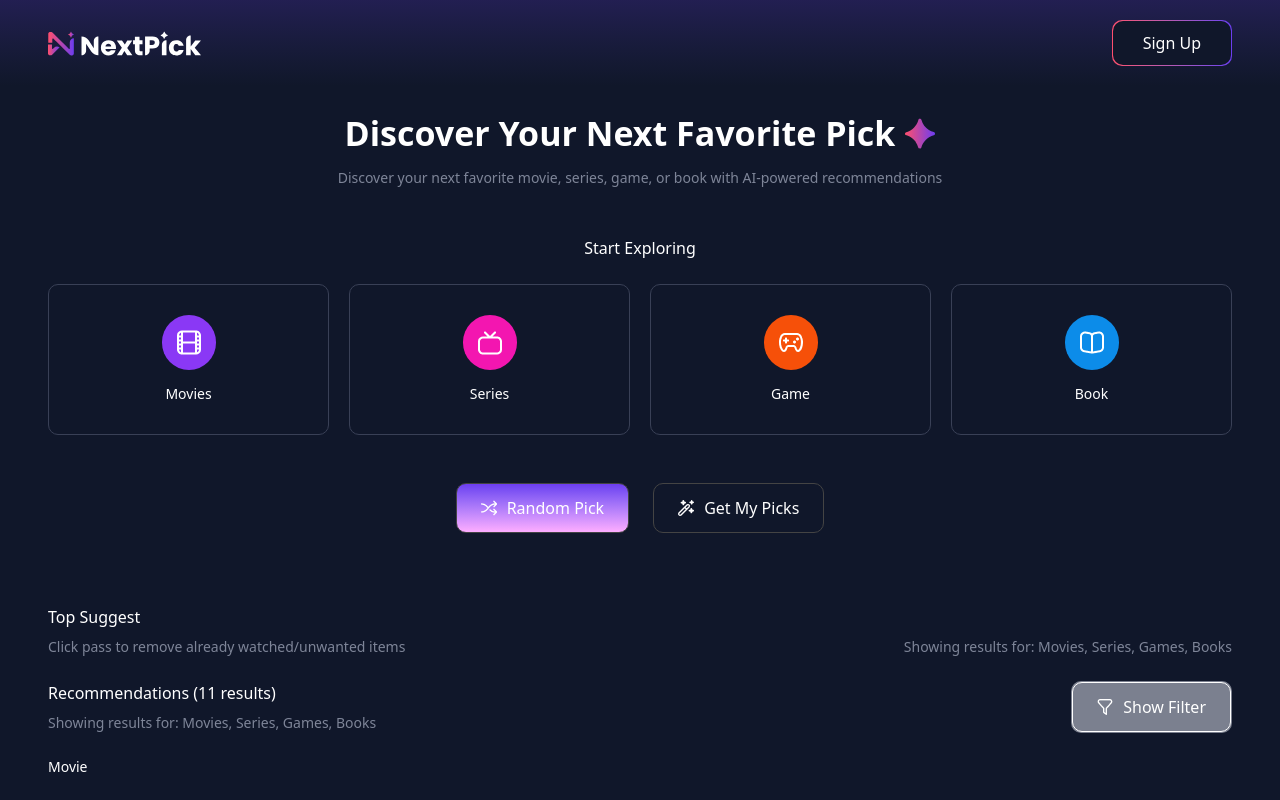
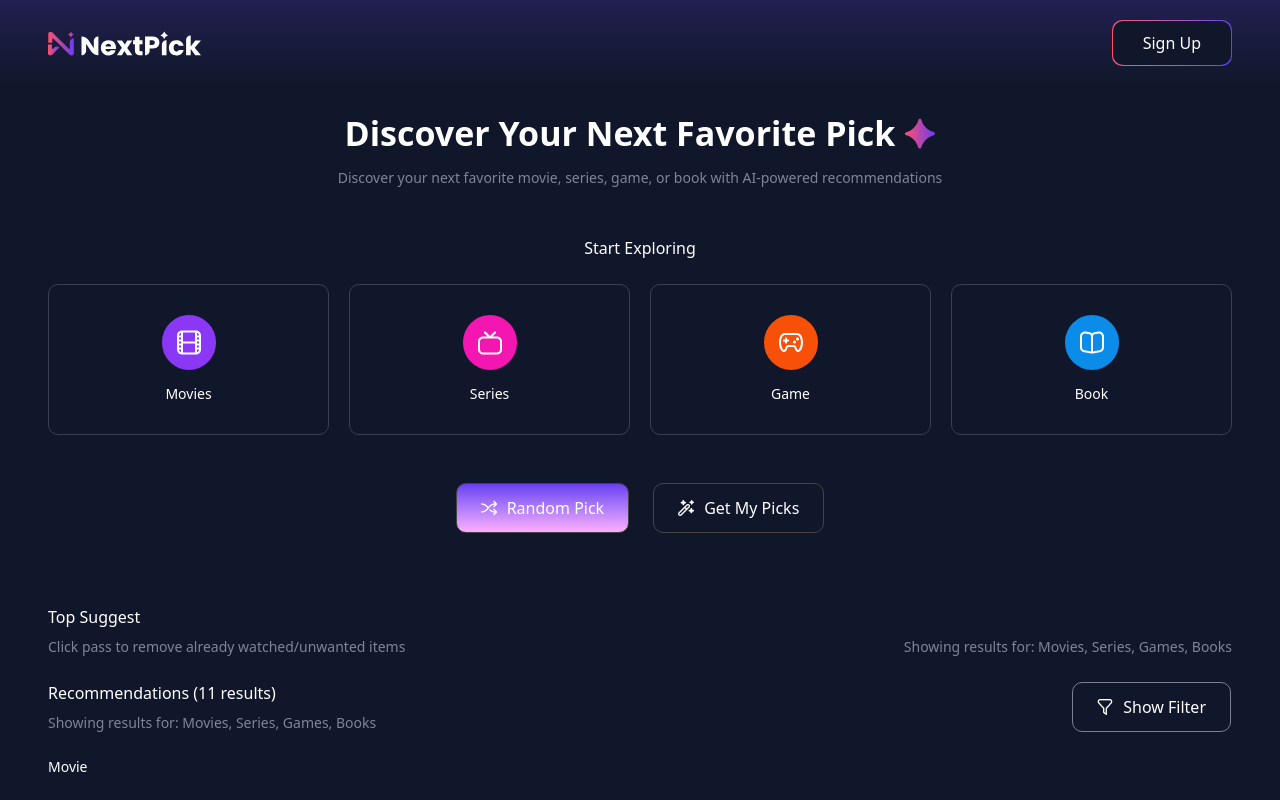
Before and after one commit to jubayerkhan/nextpic, a Next.js app: page / in a window 1280 px wide. Shown: the top 800 px of the page. Built offline with nearby package versions, Linux system fonts and the light colour scheme; grey boxes are pictures that could not be loaded.

Commit message:
hide filter btn update final

```diff
--- a/app/components/FilterSecondary.jsx
+++ b/app/components/FilterSecondary.jsx
@@ -49,7 +49,7 @@ export default function FilterSecondary() {
                 <div className="filter_btn_div mt-4 md:mt-0">
                     <button
                         onClick={() => setShowFilter((prev) => !prev)}
-                        className={`py-3 md:px-6 px-3 rounded-[10px] flex gap-2.5 items-center text-white font-medium w-full md:w-auto md:mb-0 justify-center hover:bg-gradient-to-r hover:from-[#FF4F6D]/10 hover:to-[#6C3DF0]/10 transition-transform relative cursor-pointer overflow-hidden hover:shadow-lg ${showFilter ? "waved-btn bg-gradient-to-r from-[#FF4F6D] to-[#6C3DF0]":"border-1 border-white bg-transparent"}`}
+                        className={`py-3 md:px-6 px-3 rounded-[10px] flex gap-2.5 items-center text-white font-medium w-full md:w-auto md:mb-0 justify-center transition-transform relative cursor-pointer overflow-hidden hover:shadow-lg ${showFilter ? "waved-btn bg-gradient-to-r from-[#FF4F6D] to-[#6C3DF0]":"border-1 border-[#7B808F] hover:border-transparent bg-gradient-to-r hover:from-[#FF4F6D]/10 hover:to-[#6C3DF0]/10 bg-[#10172A]"}`}
                     >
                         <Image
                             src={filter}
--- a/app/globals.css
+++ b/app/globals.css
@@ -47,7 +47,7 @@
   }
 
   .filter_btn_div {
-    @apply inline-block p-[1px] rounded-[10px] bg-[#7B808F] bg-gradient-to-r hover:from-[#FF4F6D] hover:to-[#6C3DF0];
+    @apply inline-block p-[1px] rounded-[10px] bg-gradient-to-r hover:from-[#FF4F6D] hover:to-[#6C3DF0];
   }
 
   .navbar_btn {
```
